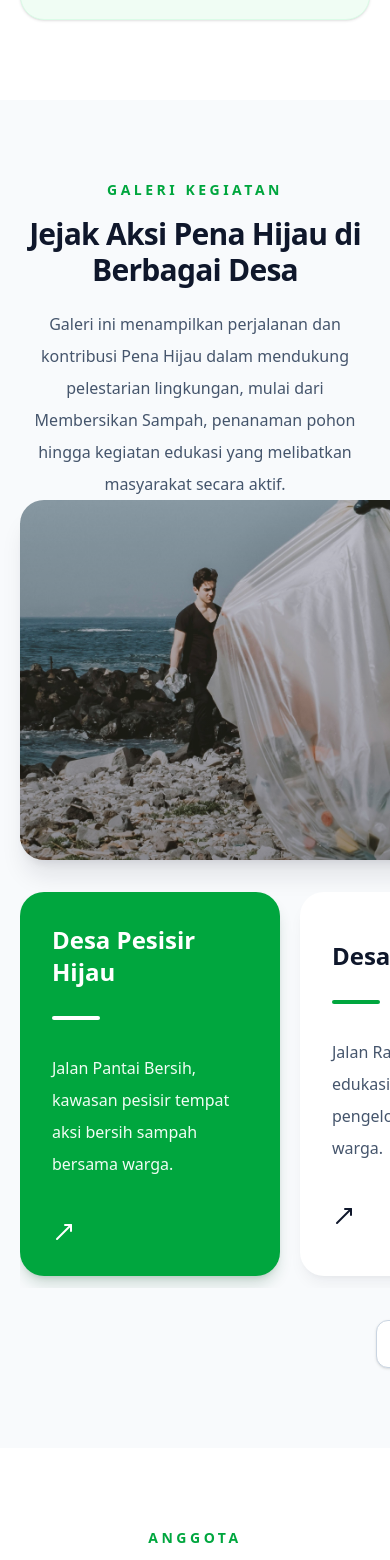
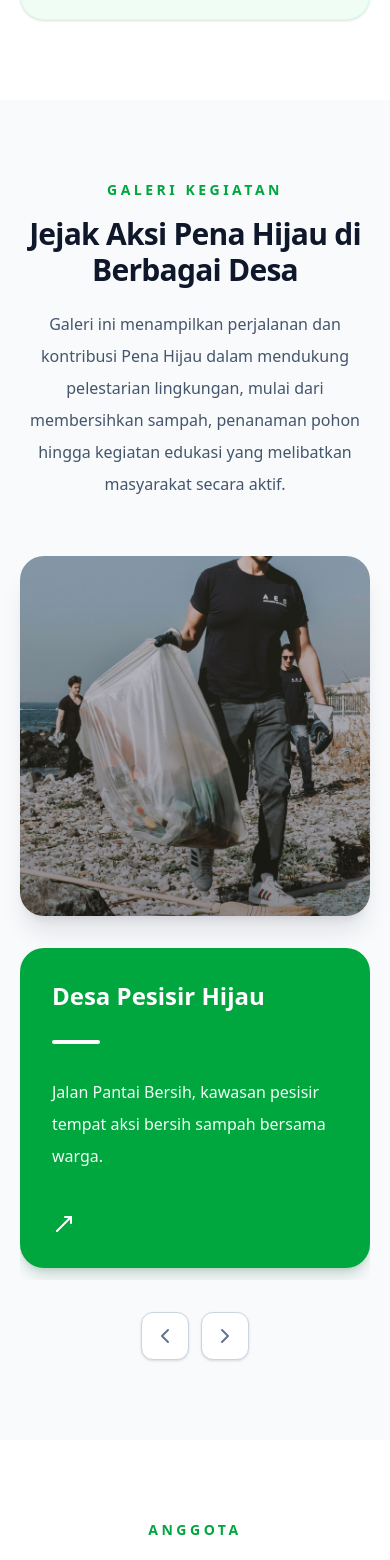
Before and after one commit to mardinajalah/pena-hijau, a Next.js app in the folder apps/frontend/: page / in a window 390 px wide. Shown: the part 2018-3578 px from the top of the page. Built offline with nearby package versions, Linux system fonts and the light colour scheme.

Commit message:
Update layout of GallerySection and MemberSection for improved responsiveness and readability

```diff
--- a/apps/frontend/components/layouts/GallerySection.tsx
+++ b/apps/frontend/components/layouts/GallerySection.tsx
@@ -82,16 +82,16 @@ const GallerySection = () => {
 
   return (
     <section className='overflow-hidden bg-slate-50 py-20 sm:py-24'>
-      <div className='px-5 sm:px-6 lg:px-8'>
-        <div className='mbe-14 max-w-3xl mx-auto text-center'>
+      <div className='mx-auto max-w-8xl px-5 sm:px-6 lg:px-8'>
+        <div className='mx-auto mb-14 max-w-3xl text-center'>
           <p className='text-sm font-semibold uppercase tracking-[0.25em] text-green-600'>Galeri Kegiatan</p>
           <h2 className='mt-4 text-3xl font-bold tracking-tight text-slate-900 sm:text-4xl'>Jejak Aksi Pena Hijau di Berbagai Desa</h2>
           <p className='mt-5 text-base leading-8 text-slate-600 sm:text-lg'>
-            Galeri ini menampilkan perjalanan dan kontribusi Pena Hijau dalam mendukung pelestarian lingkungan, mulai dari Membersikan Sampah, penanaman pohon hingga kegiatan edukasi yang melibatkan masyarakat secara aktif.
+            Galeri ini menampilkan perjalanan dan kontribusi Pena Hijau dalam mendukung pelestarian lingkungan, mulai dari membersihkan sampah, penanaman pohon hingga kegiatan edukasi yang melibatkan masyarakat secara aktif.
           </p>
         </div>
 
-        <div className='grid items-center gap-8 lg:grid-cols-[minmax(0,1.05fr)_minmax(0,1fr)] lg:gap-0'>
+        <div className='grid min-w-0 items-center gap-8 lg:grid-cols-[minmax(0,1.05fr)_minmax(0,1fr)] lg:gap-0'>
           <div className='relative z-0 h-90 overflow-hidden rounded-3xl shadow-xl shadow-slate-900/10 sm:h-115 lg:h-130'>
             <Image
               src={activeGallery.image}
@@ -104,10 +104,10 @@ const GallerySection = () => {
             <div className='absolute inset-0 bg-linear-to-t from-black/25 to-transparent' />
           </div>
 
-          <div className='relative z-10 lg:-ml-36'>
+          <div className='relative z-10 min-w-0 lg:-ml-36'>
             <div
               key={`${activeIndex}-${slideDirection}`}
-              className={`flex gap-5 overflow-hidden pb-3 ${slideDirection === 'next' ? 'animate-gallery-slide-next' : 'animate-gallery-slide-previous'}`}
+              className={`flex w-full min-w-0 gap-5 overflow-hidden pb-3 ${slideDirection === 'next' ? 'animate-gallery-slide-next' : 'animate-gallery-slide-previous'}`}
             >
               {visibleGalleries.map((gallery) => {
                 const isActive = gallery.galleryIndex === activeIndex;
@@ -117,7 +117,7 @@ const GallerySection = () => {
                     key={gallery.title}
                     type='button'
                     onClick={() => handleSelectGallery(gallery.galleryIndex)}
-                    className={`min-h-75 min-w-65 cursor-pointer rounded-3xl p-8 text-left shadow-lg transition-all duration-300 sm:min-w-75 ${
+                    className={`min-h-75 min-w-full cursor-pointer rounded-3xl p-8 text-left shadow-lg transition-all duration-300 sm:min-w-[calc(50%-10px)] md:min-w-[calc(33.333%-14px)] lg:min-w-75 ${
                       isActive ? 'bg-green-600 text-white shadow-green-900/20' : 'bg-white text-slate-900 shadow-slate-900/5 hover:-translate-y-1'
                     }`}
                   >
--- a/apps/frontend/components/layouts/MemberSection.tsx
+++ b/apps/frontend/components/layouts/MemberSection.tsx
@@ -46,7 +46,7 @@ const socialLinks = [
 const MemberSection = () => {
   return (
     <section className='bg-white py-20 sm:py-24'>
-      <div className='mx-auto max-w-7xl px-5 sm:px-6 lg:px-8'>
+      <div className='mx-auto max-w-8xl px-5 sm:px-6 lg:px-8'>
         <div className='mx-auto max-w-3xl text-center'>
           <p className='text-sm font-semibold uppercase tracking-[0.25em] text-green-600'>Anggota</p>
           <h2 className='mt-4 text-3xl font-bold tracking-tight text-slate-900 sm:text-4xl'>Tim Penggerak Pena Hijau</h2>
```
